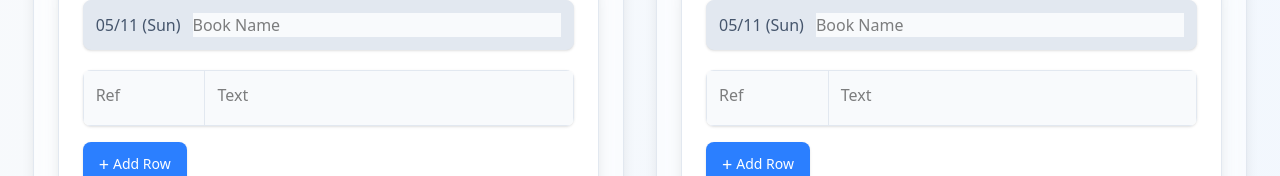
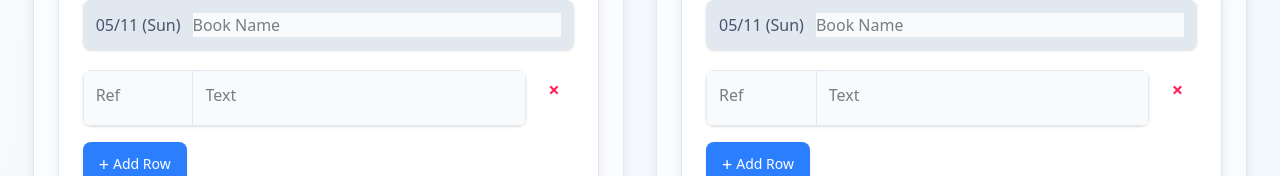
Before and after one commit to FutureKen/mr-editor, a React (Vite) app: page / in a window 1280 px wide. Shown: the part 534-710 px from the top of the page. Built offline with nearby package versions, Linux system fonts and the light colour scheme.

Commit message:
Enable delete/clear button even there is only one verse item

```diff
--- a/src/components/VerseSection.js
+++ b/src/components/VerseSection.js
@@ -85,10 +85,12 @@ const VerseSection = ({ day, sundayDate, /*message, onMessageChange, */language
 		setVerses(currentVerses => [...currentVerses, createNewVerse()]);
 	};
 
-	// Delete a verse row, ensuring at least one remains
+	// Delete a verse row; if it's the last one, clear its content instead
 	const deleteVerseRow = (id) => {
 		setVerses(currentVerses => {
-			if (currentVerses.length <= 1) return currentVerses; // Keep at least one row
+			if (currentVerses.length <= 1) {
+				return [{ ...currentVerses[0], verseReference: "", verseText: "" }];
+			}
 			return currentVerses.filter(verse => verse.id !== id);
 		});
 	};
@@ -211,8 +213,7 @@ const VerseSection = ({ day, sundayDate, /*message, onMessageChange, */language
 							</div>
 						</div>
 					</div>
-					{/* Delete Button - only show if more than one verse exists */}
-					{verses.length > 1 && (
+					{/* Delete Button */}
 					<button
 						onClick={() => deleteVerseRow(verse.id)}
 						className="text-rose-500 hover:text-rose-700 hover:bg-rose-50 font-bold text-xl h-10 w-10 flex items-center justify-center rounded-full transition-colors"
@@ -220,7 +221,6 @@ const VerseSection = ({ day, sundayDate, /*message, onMessageChange, */language
 					>
 						×
 					</button>
-					)}
 				</div>
 			))}
 
```
Lines whose indentation alone changed are shown as unchanged.
